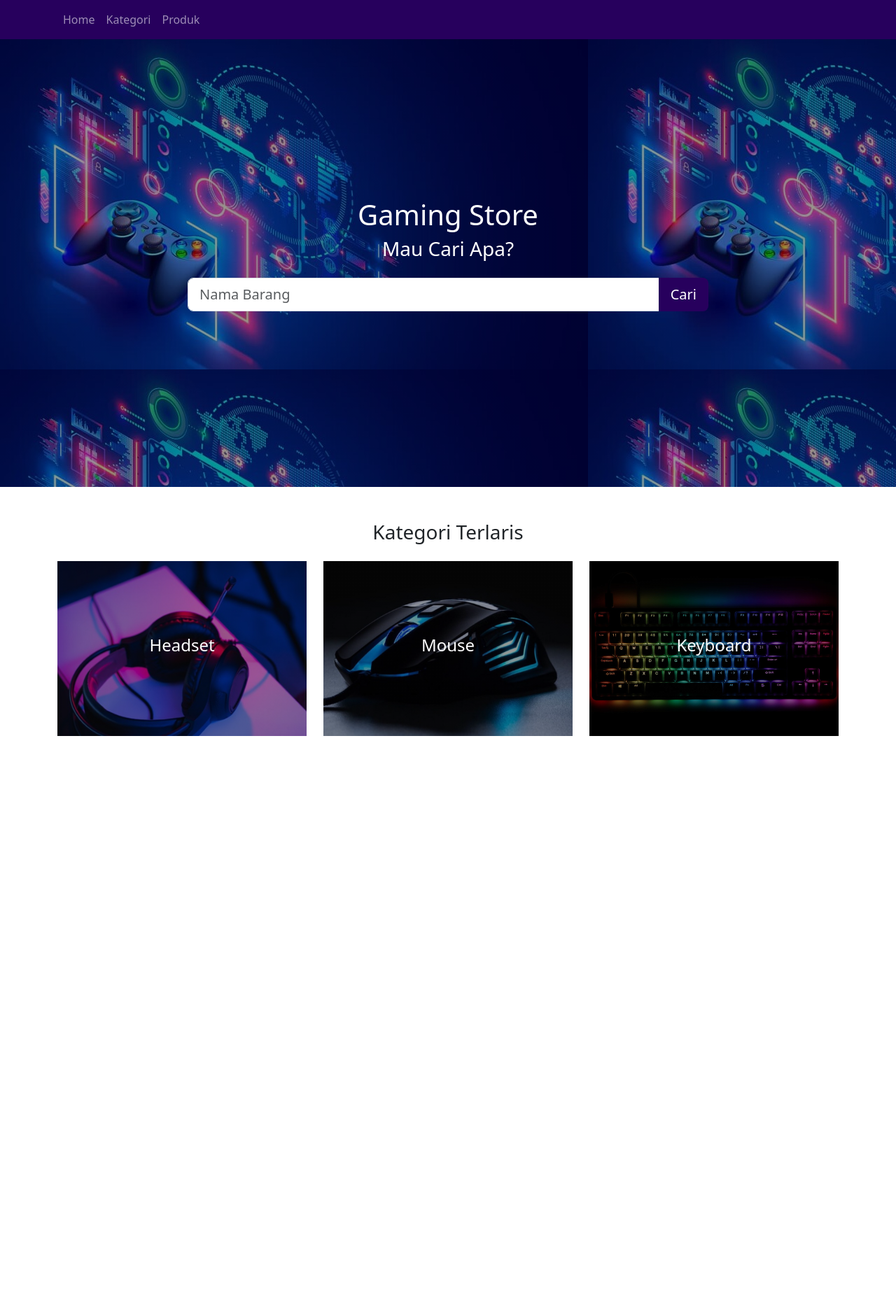
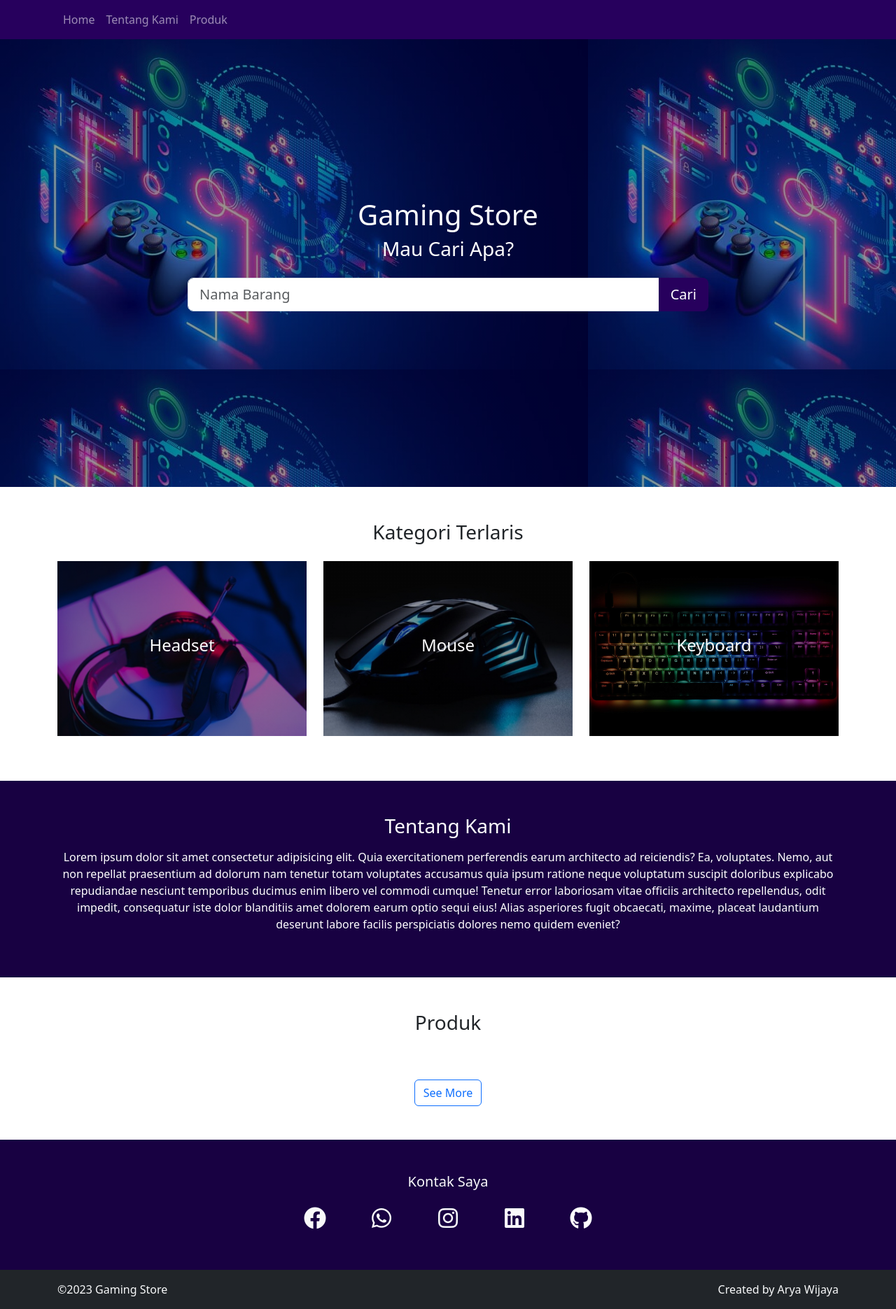
Before and after one commit to AryaKopet/tokoonline, a PHP site: page / in a window 1280 px wide. Shown: the whole page at 70% size. Before the commit the page ends 1052 px from the top, so only its background shows below. Run offline with PHP 8.4, Linux system fonts and the light colour scheme; data that the repository does not hold is empty; some libraries are stand-ins or nearby versions.

Commit message:
penyelesaian

```diff
--- a/adminpanel/produk-detail.php
+++ b/adminpanel/produk-detail.php
@@ -131,7 +131,7 @@
                                     </div>
                 <?php
                                 }else{
-                                    if($imageFileType != 'jpg' && $imageFileType != 'png' && $imageFileType != 'gif'){
+                                    if($imageFileType != 'jpg' && $imageFileType != 'png' && $imageFileType != 'jpeg'){
                  ?>
                                     <div class="alert alert-warning mt-3" role="alert">
                                         Gambar wajib bertipe jpg atau png atau gif
--- a/css/style.css
+++ b/css/style.css
@@ -1,5 +1,5 @@
 .warna1{
-    background-color: #512B81;
+    background-color: #65B741;
 }
 
 .warna2{
@@ -7,11 +7,11 @@
 }
 
 .warna3{
-    background-color: #35155D;
+    background-color: #7E30E1;
 }
 
 .warna4{
-    background-color: #071952;
+    background-color: rgb(24, 1, 66);
 }
 
 .banner{
@@ -40,3 +40,49 @@
     background-size:cover;
     background-position: center;
 }
+
+.no-decoration{
+    text-decoration: none;
+    color: white;
+}
+
+.no-decoration:hover{
+    color: #27005D;
+}
+
+.text-size{
+    font-size: 22px;
+    color: #27005D;
+}
+
+.image-box{
+    height: 250px;
+}
+
+.image-box img{
+    height: 100%;
+    width: 100%;
+    object-fit: cover;
+    object-position: center;
+}
+
+.content-subscribe{
+    background-color: rgb(24, 1, 66);
+}
+
+.content-subscribe a{
+    color: #fff;
+}
+
+.banner-produk{
+    height: 45vh;
+    background: linear-gradient(rgba(0,0,0,0.4),rgba(0,0,0,0.4)), url('../image/ps.jpg');
+    background-position: 1% 5%;
+}
+
+.produk-terkait-image{
+    height: 100%;
+    width: 100%;
+    object-fit: cover;
+    object-position: center;
+}
--- /dev/null
+++ b/footer.php
@@ -0,0 +1,29 @@
+<div class="container-fluid py-5 content-subscribe text-light">
+    <div class="container">
+        <h5 class="text-center mb-4">Kontak Saya</h5>
+            <div class="row justify-content-center">
+                <div class="col-sm-1 d-flex justify-content-center mb-2">
+                     <i class="fab fa-facebook fs-2"></i>
+                </div>
+                <div class="col-sm-1 d-flex justify-content-center mb-2">
+                <a class="no-decoration" href="https://wa.me/+628978332719" target="_blank"><i class="fab fa-whatsapp fs-2"></i></a>
+                </div>
+                <div class="col-sm-1 d-flex justify-content-center mb-2">
+                    <i class="fab fa-instagram fs-2"></i>
+                </div>
+                <div class="col-sm-1 d-flex justify-content-center mb-2">
+                    <i class="fab fa-linkedin fs-2"></i>
+                </div>
+                <div class="col-sm-1 d-flex justify-content-center mb-2">
+                    <a class="no-decoration" href="https://github.com/AryaKopet"><i class="fab fa-github fs-2"></i></a>
+                </div>
+            </div>
+    </div>
+</div>
+
+<div class="container-fluid py-3 bg-dark text-light">
+    <div class="container d-flex justify-content-between">
+        <label>&copy;2023 Gaming Store</label>
+        <label>Created by Arya Wijaya</label>
+    </div>
+</div>
--- a/index.php
+++ b/index.php
@@ -1,3 +1,7 @@
+<?php
+    require "koneksi.php";
+    $queryProduk = mysqli_query($con, "SELECT id, nama, harga, foto, detail FROM produk LIMIT 6");
+?>
 <!DOCTYPE html>
 <html lang="en">
 <head>
@@ -34,28 +38,65 @@
             <h3>Kategori Terlaris</h3>
 
             <div class="row mt-4">
-                <div class="col-4">
+                <div class="col-md-4 mb-3">
                     <div class="highlighted-kategori kategori-headset d-flex justify-content-center
                     align-items-center">
-                    <h4 class="text-white">Headset</h4>
+                    <h4 class="text-white"><a class="no-decoration" href="produk.php?kategori=Headset">Headset</a></h4>
                 </div>
                 </div>
-                <div class="col-4">
+                <div class="col-md-4 mb-3">
                     <div class="highlighted-kategori kategori-mouse d-flex justify-content-center
                     align-items-center">
-                    <h4 class="text-white">Mouse</h4>
+                    <h4 class="text-white"><a class="no-decoration" href="produk.php?kategori=Mouse">Mouse</a></h4>
                 </div>
                 </div>
-                <div class="col-4">
+                <div class="col-md-4 mb-3">
                     <div class="highlighted-kategori kategori-keyboard d-flex justify-content-center
                     align-items-center">
-                    <h4 class="text-white">Keyboard</h4>
+                    <h4 class="text-white"><a class="no-decoration" href="produk.php?kategori=Keyboard">Keyboard</a></h4>
                 </div>
                 </div>
             </div>
         </div>
     </div>
 
+    <!-- tentang kami -->
+    <div class="container-fluid warna4 py-5">
+        <div class="container text-center text-white">
+            <h3>Tentang Kami</h3>
+            <p class="mt-3">Lorem ipsum dolor sit amet consectetur adipisicing elit. Quia exercitationem perferendis earum architecto ad reiciendis? Ea, voluptates. Nemo, aut non repellat praesentium ad dolorum nam tenetur totam voluptates accusamus quia ipsum ratione neque voluptatum suscipit doloribus explicabo repudiandae nesciunt temporibus ducimus enim libero vel commodi cumque! Tenetur error laboriosam vitae officiis architecto repellendus, odit impedit, consequatur iste dolor blanditiis amet dolorem earum optio sequi eius! Alias asperiores fugit obcaecati, maxime, placeat laudantium deserunt labore facilis perspiciatis dolores nemo quidem eveniet?</p>
+        </div>
+    </div>
+
+    <!-- produk -->
+    <div class="container-fluid py-5">
+        <div class="container text-center">
+            <h3>Produk</h3>
+
+            <div class="row mt-5">
+                <?php while ($data = mysqli_fetch_array($queryProduk)){  ?>
+                <div class="col-sm-6 col-md-4 mb-3">
+                    <div class="card h-100">
+                        <div class="image-box">
+                        <img src="image/<?php echo $data['foto'];?>" class="card-img-top" alt="...">
+                        </div>
+                        <div class="card-body">
+                            <h5 class="card-title"><?php echo $data['nama'];?></h5>
+                            <p class="card-text text-truncate"><?php echo $data['nama'];?></p>
+                            <p class="card-text text-size">Rp 120.000</p>
+                            <a href="produk-detail.php?nama=<?php echo $data['nama'];?>" class="btn btn-primary">Lihat Detail</a>
+                        </div>
+                    </div>
+                </div>
+                <?php } ?>
+            </div>
+            <a href="produk.php" class="btn btn-outline-primary mt-3 fs-6">See More</a>
+        </div>
+    </div>
+
+    <!-- footer -->
+    <?php require "footer.php";?>
+
     <script src="bootstrap/js/bootstrap.bundle.min.js"></script>
     <script src="fontawesome/js/all.min.js"></script>
 </body>
--- a/navbar.php
+++ b/navbar.php
@@ -9,7 +9,7 @@
           <a class="nav-link" href="index.php">Home</a>
         </li>
         <li class="nav-item">
-          <a class="nav-link" href="kategori.php">Kategori</a>
+          <a class="nav-link" href="tentang-kami.php">Tentang Kami</a>
         </li>
         <li class="nav-item">
           <a class="nav-link" href="produk.php">Produk</a>
```
Also changed, not shown: produk-detail.php (added, +71 -0 lines), produk.php (+98 -0 lines), tentang-kami.php (added, +35 -0 lines), image/kVkluwaLUN1YRkOI754o.jpg (added), image/lvSlmFMEvYlkP4Ov3qTs.jpeg (added).
